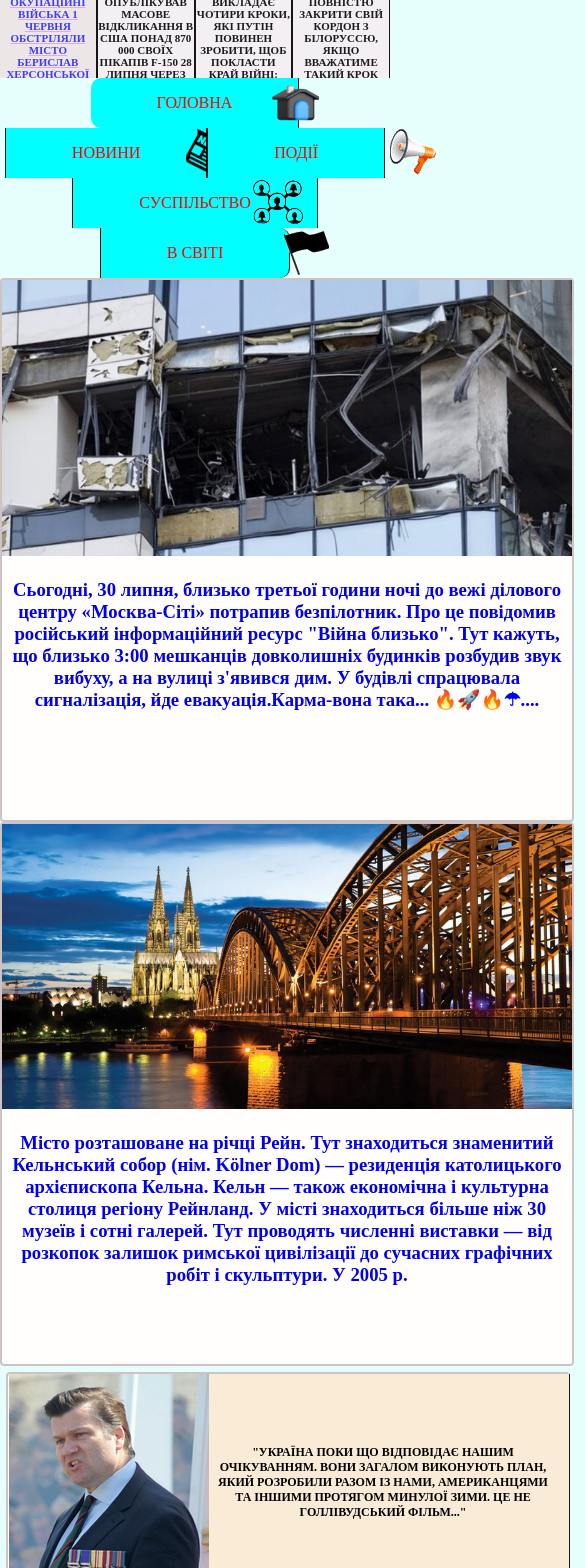
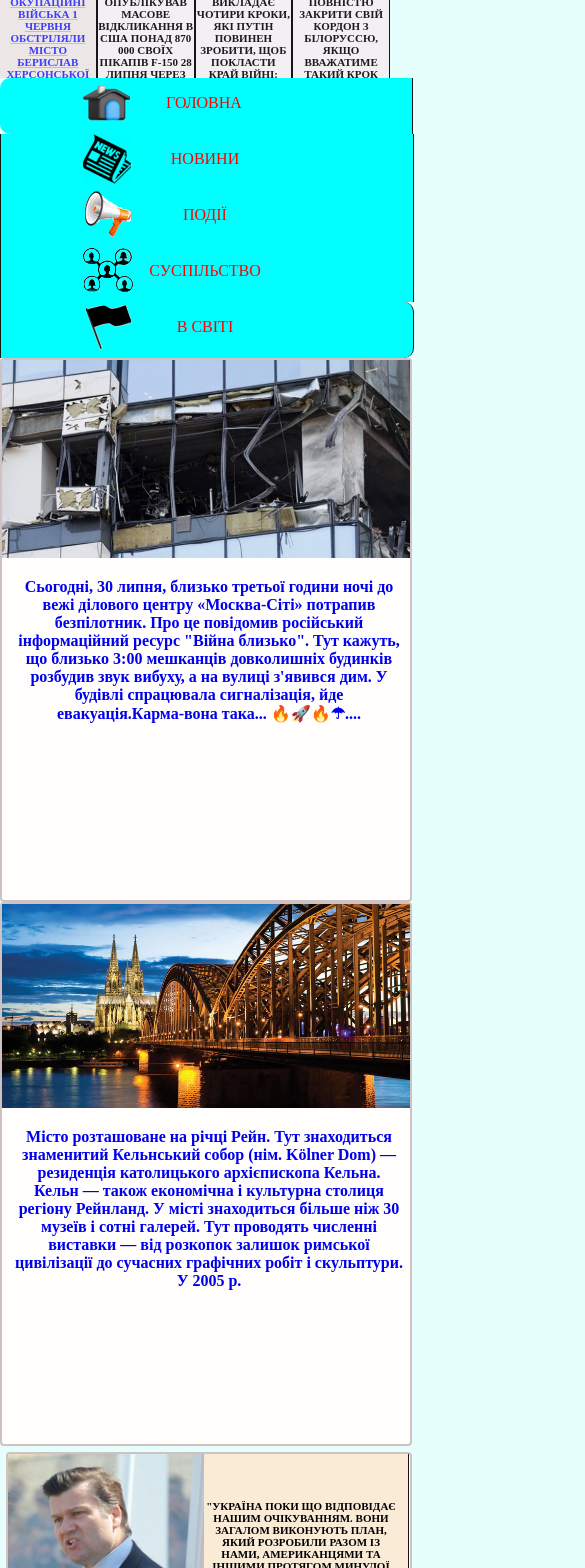
Before and after one commit to pratsya/react, a React (Create React App) app: page / in a window 390 px wide. Shown: the part 120-1688 px from the top of the page, 585 px wide, since content can reach past the window. Built offline with nearby package versions, Linux system fonts and the light colour scheme.

Commit message:
Initial commit

```diff
--- a/src/Header.js
+++ b/src/Header.js
@@ -1,3 +1,4 @@
+/* eslint-disable jsx-a11y/anchor-is-valid */
 
 import React from "react";
 import "./styles.css";
@@ -10,7 +11,7 @@ function Header() {
       <div class="mainMenu">
         <ul>
           <li class="lftBordr">
-            <a href ="/home">головна</a>
+            <a href ="#">головна</a>
             <ul class="submenu">
               <li>
                 <a href="/tenden" >
@@ -51,7 +52,7 @@ function Header() {
             </ul>
           </li>
           <li class="news">
-            <a href ="/novini">новини</a>
+            <a href ="#">новини</a>
             <ul class="submenu1">
               <li>
                 <a href ="/podar">
@@ -81,7 +82,7 @@ function Header() {
             </ul>
           </li>
           <li class="events">
-            <a href ="/eve">події</a>
+            <a href ="#">події</a>
             <ul class="submenu2">
               <li>
                 <a href ="/podvid">
@@ -142,7 +143,7 @@ function Header() {
             </ul>
           </li>
           <li class="society">
-            <a href ="/society">суспільство</a>
+            <a href ="#">суспільство</a>
 
             <ul class="submenu3">
               <li>
@@ -204,7 +205,7 @@ function Header() {
             </ul>
           </li>
           <li class="rghtBorder">
-            <a href ="/world">в світі</a>
+            <a href ="#">в світі</a>
           </li>
         </ul>
       </div>
--- a/src/beforeHeader.css
+++ b/src/beforeHeader.css
@@ -121,6 +121,8 @@
   text-transform: uppercase;
   font-weight: 500;
 }
+
+
 @media (max-width: 574px) {
   .first > ul > li {
     display: block;
--- a/src/footer.css
+++ b/src/footer.css
@@ -87,7 +87,13 @@
 
 /* responsive */
 
-@media (min-width: 769px) and (max-width: 812px) {
+@media (max-width: 897px) {
+  .footer-col > h4::before {
+    left: 56px;
+  }
+}
+
+@media (min-width: 769px) and (max-width: 827px) {
   .footer-col > h4::before {
     left: 42px;
   }
@@ -104,7 +110,10 @@
     width: 100%;
   }
   .footer-col > h4::before {
-    left: 220px;
+    left: 150px;
+  }
+  .row {
+    margin: 80px 0 0 0;
   }
 }
 
--- a/src/footer.js
+++ b/src/footer.js
@@ -81,7 +81,7 @@ function Footer() {
         </div>
       </div>
 
-      <span class="footerLast">&#169;Всі права захищені мною. 31.07.2023</span>
+      <span class="footerLast">&#169;Всі права захищені мною. 5.08.2023</span>
     </div>
   );
 }
--- a/src/main.css
+++ b/src/main.css
@@ -95,8 +95,41 @@ span {
 .mainRightLink:hover {
   background: #f7f7f7; /* Новий колір фону при наведенні */
 }
+@media (max-width: 897px) {
+  .main {
+    display: block;
+    width: 880px;
+  }
 
-@media (min-width: 768px) and (max-width: 812px) {
+  .mainLeft,
+  .mainRight,
+  img.mainRightImage,
+  .mainLeftLink > img,
+  .mainRight > ul > li {
+    width: 880px;
+  }
+  h3.mainLeftText {
+    font-size: 16px;
+    padding: 0 0 0 12px;
+  }
+  a.mainRightLink,
+  .mainRightText {
+    width: 878px;
+    padding: 40px 0 0 0;
+  }
+  .mainRightLink > img {
+    height: 196px;
+    margin: -43px 0 0 0px;
+  }
+  .mainRight > ul > li.pogoda {
+    width: 874px;
+  }
+  li.pogoda > h3 {
+    margin: 4px 42px 0 0px;
+  }
+}
+
+@media (min-width: 769px) and (max-width: 827px) {
   .main {
     display: block;
   }
@@ -131,7 +164,7 @@ span {
     width: 756px;
   }
   .mainRightLink {
-    width: 690px;
+    width: 336px;
     align-items: center;
   }
   .mainRightText {
@@ -162,36 +195,57 @@ span {
 }
 @media (max-width: 574px) {
   .mainLeft {
-    width: 570px;
+    width: 408px;
   }
   img.mainRightImage {
     width: 570px;
   }
+  .mainRight {
+    width: 402px;
+    height: 1216px;
+  }
   .mainLeftLink > img {
-    width: 570px;
+    width: 408px;
+  }
+  .mainRightLink > img {
+    height: 196px;
+    margin: -40px 0 0 0px;
+  }
+  h3.mainLeftText {
+    width: 390px;
+    text-align: center;
   }
 
-  h3.mainLeftText {
-    width: 570px;
-    text-align: center;
-  }
-  .mainRight {
-    width: 560px;
-  }
   .mainRight > ul > li {
-    width: 560px;
+    width: 400px;
+    display: block;
+    height: 243px;
   }
   .mainRight > ul > li.pogoda {
-    width: 560px;
+    width: 396px;
     margin: 10px 0 0 0px;
   }
   .mainRightText {
-    width: 50%;
+    width: 48%;
+    margin: -88px 0 0 0px;
   }
   li.pogoda > h3 {
     margin: 4px 5px 7px 0;
   }
+  .mainRightLink:hover {
+    width: 402px;
+  }
+
+  .mainRightLink:hover img {
+    margin: -40px 0px 0px 0px;
+  }
+  a.mainRightLink,
+  .mainRightText {
+    width: 390px;
+    font-size: 11px;
+  }
 }
+
 @media (max-width: 376px) {
   .mainLeftLink > img {
     width: 372px;
@@ -201,9 +255,11 @@ span {
   }
   h3.mainLeftText {
     width: 364px;
+    margin: 50px 0 0 0;
   }
   .mainRight {
     width: 366px;
+    height: 1112px;
   }
   a.mainRightLink {
     width: 300px;
--- a/src/styles.css
+++ b/src/styles.css
@@ -443,7 +443,49 @@ ul > li > a:hover {
   color: rgb(89, 53, 188);
 }
 
-@media (min-width: 768px) and (max-width: 812px) {
+@media (max-width: 896px) {
+  .mainMenu > ul > li {
+    width: 176px;
+    height: 56px;
+    display: inline-flex;
+  }
+
+  .lftBordr > a,
+  .news > a,
+  .events > a,
+  .society > a,
+  .rghtBorder > a {
+    position: relative;
+    margin: 0 0 0 -4px;
+  }
+
+  .lftBordr:hover .submenu {
+    width: 886px;
+    z-index: 1;
+    top: 56px;
+  }
+  .news:hover .submenu1 {
+    width: 886px;
+    z-index: 1;
+    margin: 6px 0 0 -178px;
+    top: 50px;
+  }
+  .events:hover .submenu2 {
+    top: 56px;
+  }
+  .events:hover .submenu2 > li {
+    width: 886px;
+    z-index: 1;
+    margin: 0 0 0px -355px;
+  }
+  .society:hover .submenu3 {
+    left: 5px;
+    top: 156px;
+    width: 886px;
+  }
+}
+
+@media (min-width: 768px) and (max-width: 827px) {
   .mainMenu > ul > li {
     width: 160px;
     height: 56px;
@@ -520,44 +562,50 @@ ul > li > a:hover {
   }
 }
 @media (max-width: 574px) {
+  .mainMenu > ul > li {
+    display: block;
+    width: 412px;
+  }
+
   .lftBordr > a:before,
   .news > a:before,
   .events > a:before,
   .society > a::before,
   .rghtBorder > a::before {
-    left: 180px;
+    left: 86px;
   }
 
   .lftBordr:hover ul.submenu {
     z-index: 1;
     margin: 0px 14px;
-    width: 550px;
+    width: 388px;
     cursor: pointer;
   }
   .news:hover ul.submenu1 > li {
     z-index: 1;
-    margin: 0px 14px;
-    width: 550px;
+    margin: 0px 190px;
+    width: 388px;
     cursor: pointer;
   }
   .events:hover ul.submenu2 > li {
     z-index: 1;
     margin: 0px 14px;
-    width: 550px;
+    width: 388px;
     cursor: pointer;
   }
   .society:hover .submenu3 {
     left: 0px;
-    top: 398px;
-    width: 550px;
+    top: 420px;
+    width: 388px;
   }
   .society:hover ul.submenu3 > li {
     z-index: 1;
     margin: 0px 14px;
-    width: 550px;
+    width: 388px;
     cursor: pointer;
   }
 }
+
 @media (max-width: 376px) {
   .lftBordr > a:before,
   .news > a:before,
@@ -591,7 +639,7 @@ ul > li > a:hover {
   }
   .society:hover .submenu3 {
     left: 0px;
-    top: 398px;
+    top: 296px;
     width: 368px;
   }
   .society:hover ul.submenu3 > li {
```
Also changed, not shown: src/beforeHeader.js (line endings or trailing spaces).
